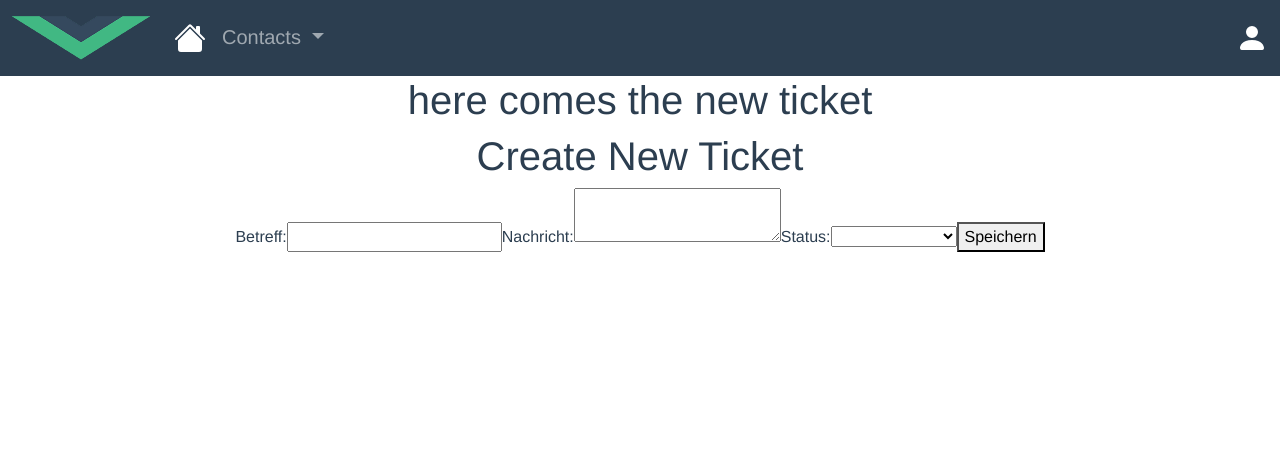
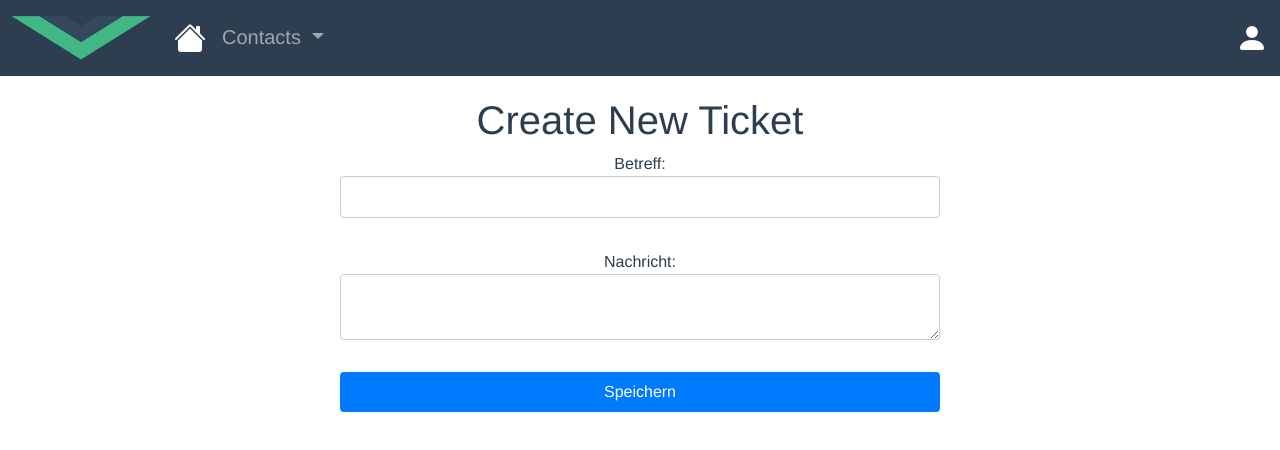
Before and after one commit to KanberZeren/Ticketapp-Frontend, a Vue app: page /NewTicket in a window 1280 px wide. Shown: the top 450 px of the page. Built offline with nearby package versions, Linux system fonts and the light colour scheme.

Commit message:
Backend Portanpassungen (Render-URL)

```diff
--- a/src/components/LoginPage.vue
+++ b/src/components/LoginPage.vue
@@ -31,7 +31,7 @@ export default {
         benutzername: this.username,
         passwort: this.password
       }
-      axios.post('http://localhost:8080/login', credentials)
+      axios.post('https://ticketapp-backend-yhar.onrender.com/login', credentials)
         .then(response => {
           if (response.status === 200 && response.data === 'Login successful') {
             this.$router.push({ name: 'home' })
--- a/src/components/MitarbeiterListe.vue
+++ b/src/components/MitarbeiterListe.vue
@@ -23,7 +23,7 @@ export default {
   },
   methods: {
     fetchEmployeeData () {
-      axios.get('http://localhost:8080/mitarbeiter')
+      axios.get('https://ticketapp-backend-yhar.onrender.com/mitarbeiter')
         .then(response => {
           this.employeeList = response.data
         })
--- a/src/components/NewTicket.vue
+++ b/src/components/NewTicket.vue
@@ -1,50 +1,47 @@
 <template>
-  <div class="NewTicket">
+  <div class="new-ticket-container">
     <h1>Create New Ticket</h1>
-    <form @submit.prevent="saveTicket">
-      <label for="betreff">Betreff:</label>
-      <input v-model="betreff" type="text" required />
-
-      <label for="nachricht">Nachricht:</label>
-      <textarea v-model="nachricht" required></textarea>
-
-      <label for="status">Status:</label>
-      <select v-model="status" required>
-        <option value="OFFEN">Offen</option>
-        <option value="GELÖST">Gelöst</option>
-        <option value="WARTEND">Wartend</option>
-        <option value="IN_BEARBEITUNG">in Bearbeitung</option>
-      </select>
-
-      <!-- Display the created at time after saving a new ticket -->
-      <div v-if="erstelltAm">
-        <label>Erstellt am:</label>
-        <span>{{ erstelltAm }}</span>
+    <form @submit.prevent="saveTicket" class="ticket-form">
+      <div class="form-group">
+        <label for="betreff">Betreff:</label>
+        <input v-model="betreff" type="text" required class="form-control" />
       </div>
 
-      <button type="submit">Speichern</button>
+      <div class="form-group">
+        <label for="nachricht">Nachricht:</label>
+        <textarea v-model="nachricht" required class="form-control"></textarea>
+      </div>
+
+      <!-- Display the created time after saving a new ticket -->
+      <div v-if="erstelltAm" class="form-group">
+        <label>Erstellt am:</label>
+        <span class="created-at">{{ erstelltAm }}</span>
+      </div>
+
+      <button type="submit" class="btn btn-primary">Speichern</button>
     </form>
   </div>
 </template>
 
 <script>
 import axios from 'axios'
+
 export default {
   data () {
     return {
       betreff: '',
       nachricht: '',
-      status: 'Offen', // default set "Offen" da Ticket neu erstell und somit noch nicht bearbeitet sein kann
+      status: 'Offen',
       erstelltAm: null
     }
   },
   methods: {
     async saveTicket () {
       try {
-        const response = await axios.post('http://localhost:8080/ticket', {
+        const response = await axios.post('https://ticketapp-backend-yhar.onrender.com/ticket', {
           betreff: this.betreff,
           nachricht: this.nachricht,
-          status: this.status
+          status: 'OFFEN'
         })
         console.log('Ticket created:', response.data)
         this.erstelltAm = response.data.erstelltAm
@@ -57,4 +54,44 @@ export default {
 </script>
 
 <style scoped>
+.new-ticket-container {
+  max-width: 600px;
+  margin: auto;
+}
+
+.ticket-form {
+  display: grid;
+  gap: 1rem;
+}
+
+.form-group {
+  margin-bottom: 1rem;
+}
+
+.form-control {
+  width: 100%;
+  padding: 0.5rem;
+  font-size: 1rem;
+  border: 1px solid #ccc;
+  border-radius: 4px;
+}
+
+.created-at {
+  font-weight: bold;
+}
+
+.btn-primary {
+  background-color: #007bff;
+  color: white;
+  padding: 0.5rem 1rem;
+  border: none;
+  border-radius: 4px;
+  cursor: pointer;
+}
+
+.form-control:disabled {
+  background-color: #f8f9fa;
+  color: #6c757d;
+  cursor: not-allowed;
+}
 </style>
--- a/src/components/RegistrationPage.vue
+++ b/src/components/RegistrationPage.vue
@@ -64,7 +64,7 @@ const registrationSuccess = ref(false)
 
 const registerEmployee = async () => {
   try {
-    const response = await axios.post('http://localhost:8080/mitarbeiter', {
+    const response = await axios.post('https://ticketapp-backend-yhar.onrender.com/mitarbeiter', {
       vorname: vorname.value,
       nachname: nachname.value,
       personalnummer: personalnummer.value,
--- a/src/components/TicketAnzeige.vue
+++ b/src/components/TicketAnzeige.vue
@@ -31,7 +31,7 @@ export default {
     async loadTicket () {
       const ticketnummer = this.$route.query.ticketnummer
       try {
-        const response = await axios.get(`http://localhost:8080/ticket/${ticketnummer}`)
+        const response = await axios.get(`https://ticketapp-backend-yhar.onrender.com/ticket/${ticketnummer}`)
         this.ticket = response.data
       } catch (error) {
         console.error('Fehler beim Laden des Tickets:', error)
--- a/src/router/ticketService.vue
+++ b/src/router/ticketService.vue
@@ -3,19 +3,19 @@ import axios from 'axios'
 
 export default {
   getAllTickets () {
-    return axios.get('http://localhost:8080/tickets')
+    return axios.get('https://ticketapp-backend-yhar.onrender.com/tickets')
   },
   getTicket: async (ticketId) => {
-    return await axios.get(`http://localhost:8080/ticket/${ticketId}`)
+    return await axios.get(`https://ticketapp-backend-yhar.onrender.com/ticket/${ticketId}`)
   },
   updateTicket: async (ticketId, updatedTicket) => {
-    return await axios.put(`http://localhost:8080/ticket/${ticketId}`, updatedTicket)
+    return await axios.put(`https://ticketapp-backend-yhar.onrender.com/ticket/${ticketId}`, updatedTicket)
   },
   deleteTicket (ticketId) {
-    return axios.delete(`http://localhost:8080/ticket/${ticketId}`)
+    return axios.delete(`https://ticketapp-backend-yhar.onrender.com/ticket/${ticketId}`)
   },
   getTicketByTicketnummer (ticketnummer) {
-    return axios.get(`http://localhost:8080/ticketByTicketnummer/${ticketnummer}`)
+    return axios.get(`https://ticketapp-backend-yhar.onrender.com/ticketByTicketnummer/${ticketnummer}`)
   }
 }
 </script>
--- a/src/views/NewTicketView.vue
+++ b/src/views/NewTicketView.vue
@@ -1,17 +1,16 @@
 <template>
   <div class="NewTicket">
-    <h1>here comes the new ticket</h1>
-    <NewTicket/>
+    <NewTicket style="margin-top: 20px"/>
   </div>
 </template>
 
 <script>
 import NewTicket from '@/components/NewTicket.vue'
+
 export default {
   name: 'NewTicketView',
   components: {
     NewTicket
   }
 }
-
 </script>
```
